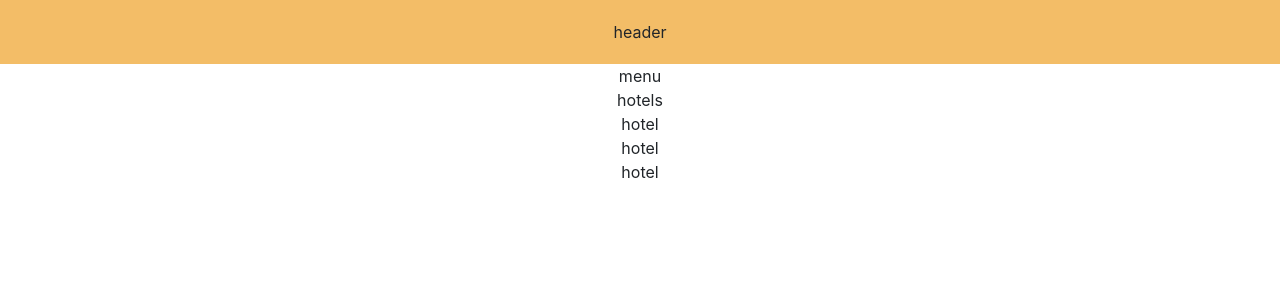
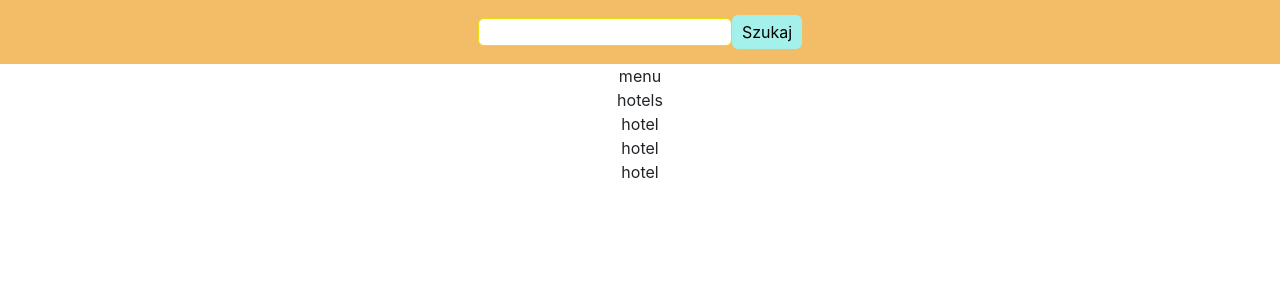
Before and after one commit to Xragez/first-react-app, a React (Create React App) app: page / in a window 1280 px wide. Shown: the top 300 px of the page. Built offline with nearby package versions, Linux system fonts and the light colour scheme.

Commit message:
Added Searchbar component

```diff
--- a/src/components/Header/Header.js
+++ b/src/components/Header/Header.js
@@ -1,10 +1,10 @@
 import React from 'react';
-import './Header.css'
-
+import styles from './Header.module.css'
+import Searchbar from './Searchbar/Searchbar';
 function Header() {
     return (
-        <header className="site-header">
-            header
+        <header className={styles.header}>
+            <Searchbar />
         </header>
     );
 }
--- a/src/components/Header/Header.css
+++ b/src/components/Header/Header.module.css
@@ -1,4 +1,4 @@
-.site-header{
+.header{
     height: 4em;
     background-color: #F3BD67;
     display: flex;
--- /dev/null
+++ b/src/components/Header/Searchbar/Searchbar.js
@@ -0,0 +1,12 @@
+import React from 'react';
+
+function Searchbar() {
+    return (
+        <div>
+            <input className="input-text"/>
+            <button className="button">Szukaj</button>
+        </div>
+    )
+}
+
+export default Searchbar;
--- a/src/index.css
+++ b/src/index.css
@@ -11,3 +11,15 @@ code {
   font-family: source-code-pro, Menlo, Monaco, Consolas, 'Courier New',
     monospace;
 }
+
+.input-text {
+  border-radius: 6px;
+  border: 1px solid rgb(236, 221, 13);
+}
+.button {
+  border-radius: 6px;
+  border: none;
+  background-color: rgb(163, 241, 234);
+  padding: 5px 10px;
+
+}
```
